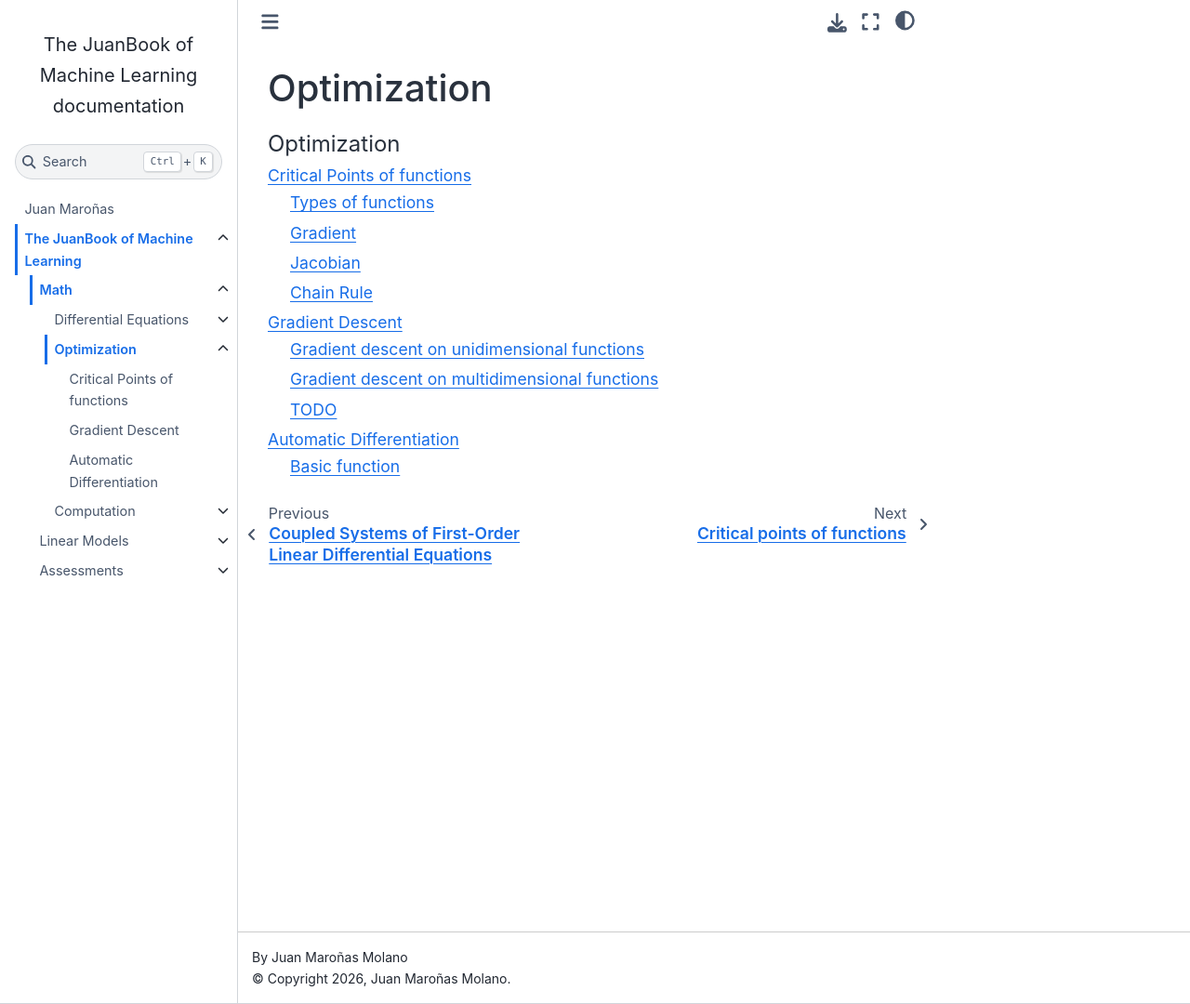
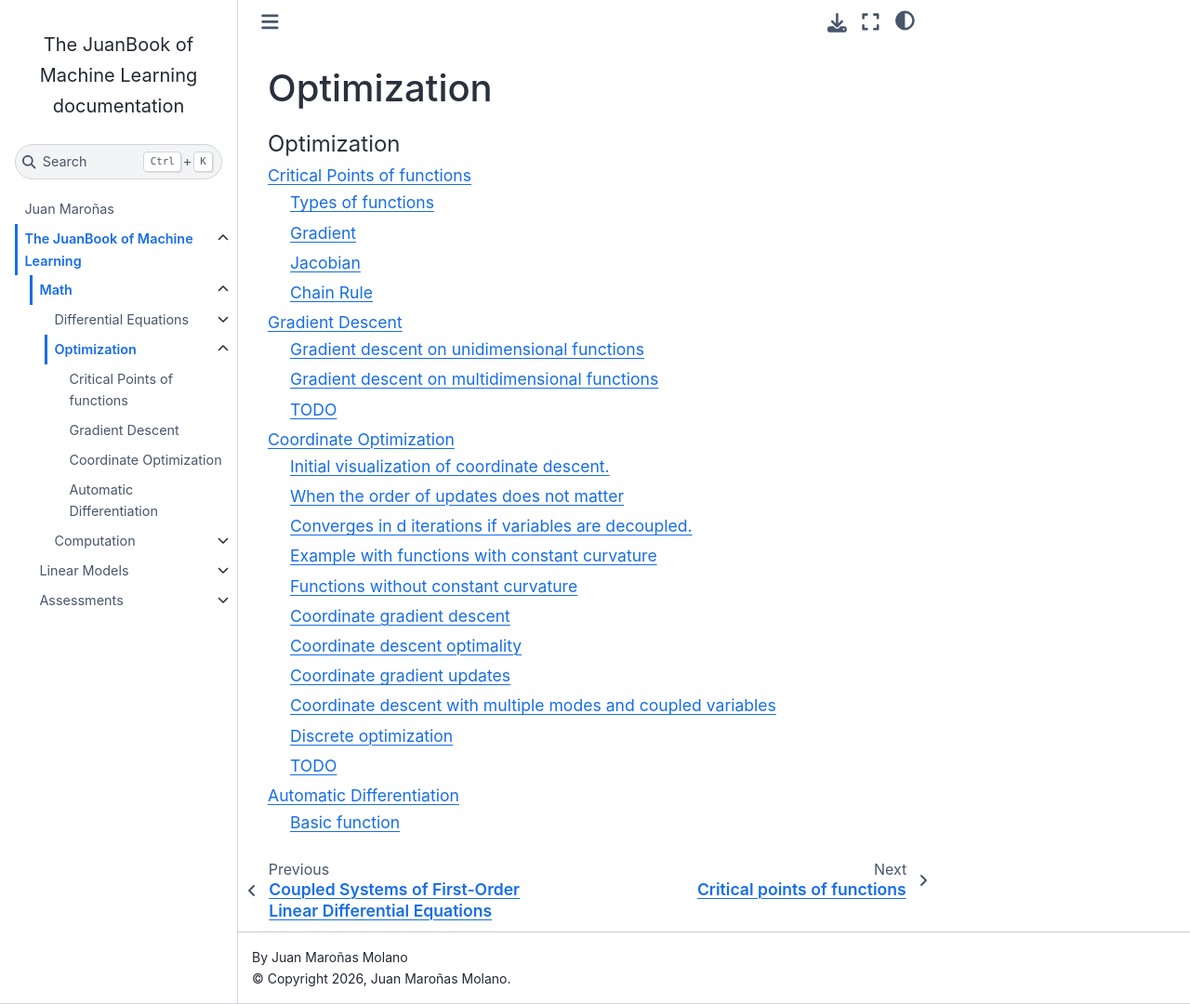
Before and after one commit to jmaronas/Deep-Learning-and-Machine-Learning, a Sphinx documentation site: the page built from docs/source/book_content/math/optimization/index.md, in a window 1280 px wide and 1080 px high. Shown: the whole window at 93% size. Built offline with Sphinx 7.4.7 and the Sphinx Book theme 1.1.4, drawn with Linux system fonts in a browser that asks for light colours.

Commit message:
added coordinate optimization to book

````diff
--- a/docs/source/book_content/math/optimization/index.md
+++ b/docs/source/book_content/math/optimization/index.md
@@ -6,5 +6,6 @@
 
 Critical Points of functions  <theory/CriticalPoints.ipynb>
 Gradient Descent <theory/GradientDescent.ipynb>
+Coordinate Optimization <theory/CoordinateOptimization.ipynb>
 Automatic Differentiation <theory/AutomaticDifferentiation_theory.ipynb>
 ```
--- a/docs/source/conf.py
+++ b/docs/source/conf.py
@@ -87,7 +87,6 @@ exclude_patterns = [
     "book_content/linear_models/theory/notes_ols_consistency.md",
     "book_content/clustering/**",
     "book_content/notes_video_animation_optimization.md",
-    "book_content/math/optimization/theory/CoordinateOptimization.ipynb",
     "book_content/math/optimization/OPTIMIZATION_SESSION_NOTES.md",
     "book_content/AUDIT_INSTRUCTIONS.md",
 ]
````
